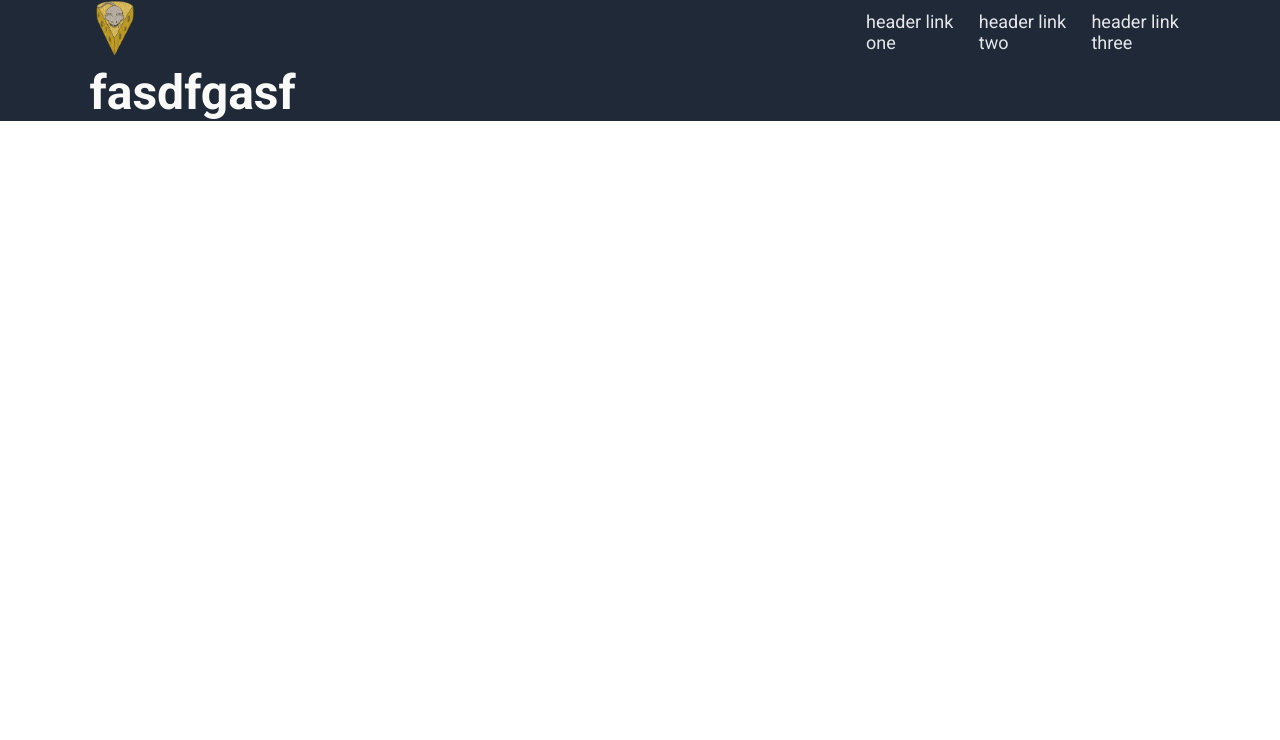
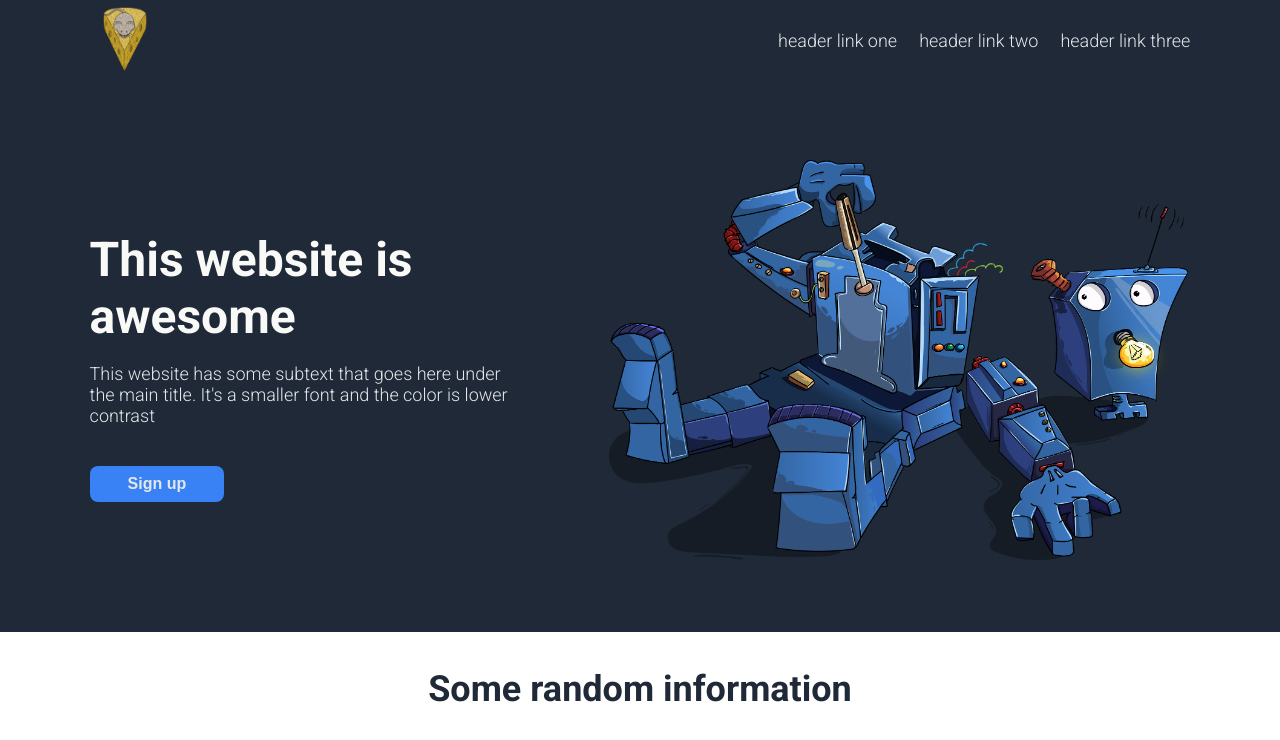
Before and after one commit to EdigarCarvalho/Odin-Project-landing-page, a plain HTML site: page index.html in a window 1280 px wide. Drawn offline with Linux system fonts and the light colour scheme.

Commit message:
add:advance in styling mainly the header and addition of the main image

```diff
--- a/index.html
+++ b/index.html
@@ -4,7 +4,7 @@
     <meta charset="UTF-8">
     <meta http-equiv="X-UA-Compatible" content="IE=edge">
     <meta name="viewport" content="width=device-width, initial-scale=1.0">
-    <title>Document</title>
+    <title>Lading-page</title>
     <link rel="stylesheet" href="./style.css">
     <link rel="preconnect" href="https://fonts.googleapis.com">
     <link rel="preconnect" href="https://fonts.gstatic.com" crossorigin>
@@ -20,9 +20,17 @@
                 <a href="">header link three</a>
             </div>
         </nav>
-        <div class="hero-main-text">
-            fasdfgasf
+        <div class="second-header-div">
+            <div class="main-text-div">
+                <strong>This website is awesome</strong>
+                <p class="hero-secondary-text">This website has some subtext that goes here under the main title. It's a smaller font and the color is lower contrast</p>
+                <button class="solid-blue-button">Sign up</button>
+            </div>
+            <div><img class="main-image" src="./Assets/robot.png" alt="" ></div>
         </div>
     </header>
+    <section class="section-one">
+        <p class="section-one-title">Some random information</p>
+    </section>
 </body>
 </html>
--- a/style.css
+++ b/style.css
@@ -5,36 +5,83 @@ body{
     padding: 0px 0px 0px 0px;
     margin: 0px 0px 0px 0px;
 }
+div{
+    display: inline-block;
+}
 
 header{
     background-color: #1f2937;
     color: #f9faf8;
     padding: 0px 7% 0px 7%;
+    display: flex;
+    flex-direction: column;
+
 }
 
 nav img{
-    height: 60px;
+    height: 70px;
     display: inline;
+    margin-top: 6px;
+    margin-left: 6px;
 }
 
 nav{
     display: flex;
-    gap: 66%;
+    flex: 1;
+    align-items: center;
+    justify-content: space-between;
 }
 
 .hero-secondary-text, a{
+    font-weight: 300;
     font-size: 18px;
     color: #e5e7eb;
     text-decoration: none;
 }
 
-header .hero-main-text{
+header .second-header-div{
+    margin-top: 80px;
+    margin-bottom: 60px;
     font-size: 48px;
     font-weight: bolder;
+    flex: 7;
+    display: flex;
+    justify-content: space-between;
+    align-items: center;
 }
 
 .header-links-div{
+    display: inline-flex;
+    gap: 22px;
+    margin-bottom: 0px;
+}
+
+.solid-blue-button{
+    background-color: #3882f6;
+    padding: 9px 38px 9px 38px;
+    border: none;
+    border-radius: 8px;
+    color: #e5e7eb;
+    font-size: 16px;
+    font-weight: 700;
+}
+
+.main-text-div{
+    width: 440px;
+}
+
+.main-image{
+    height: 50vh;
+}
+
+.section-one{
+    background-color: #fff;
+}
+
+.section-one-title{
     display: flex;
-    gap: 22px;
-    align-items: center;
+    font-size: 36px;
+    font-weight: bold;
+    color: #1f2937;
+    justify-content: center;
 }
```
Also changed, not shown: Assets/robot.png (added).
